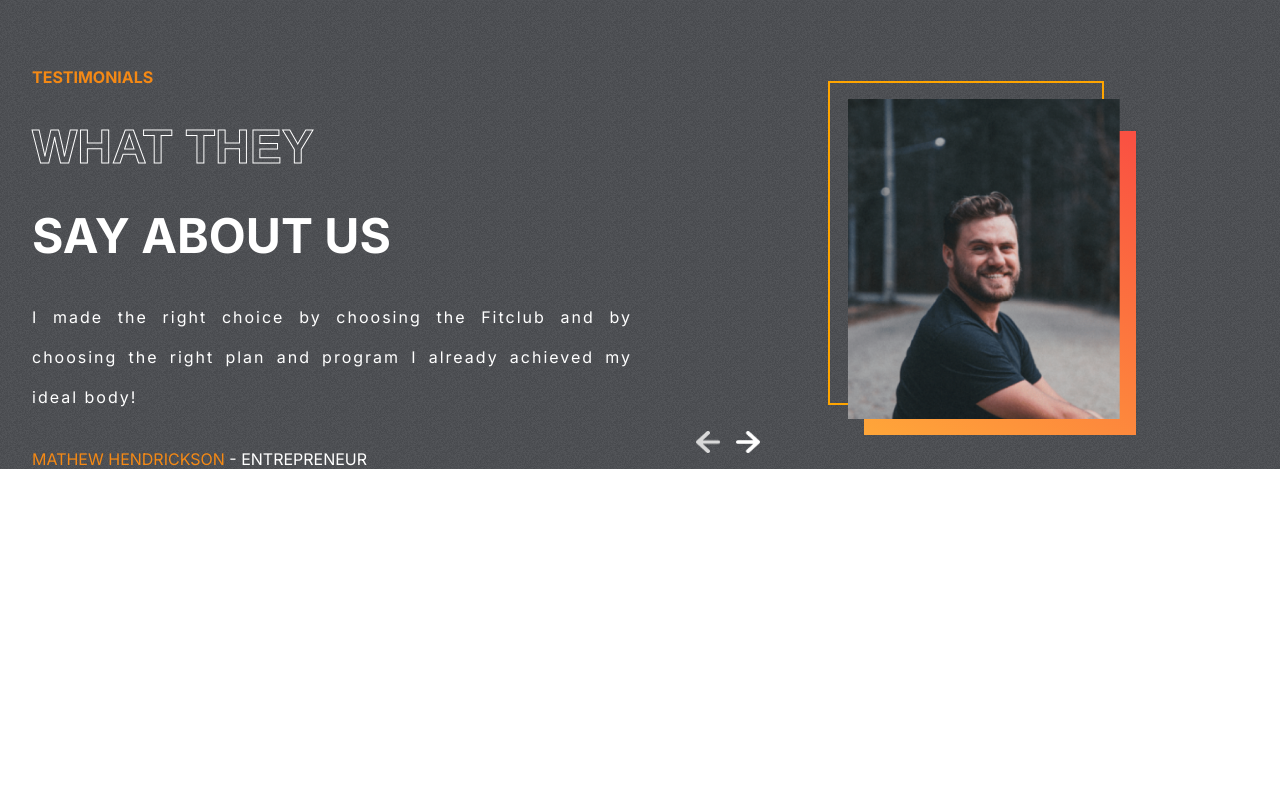
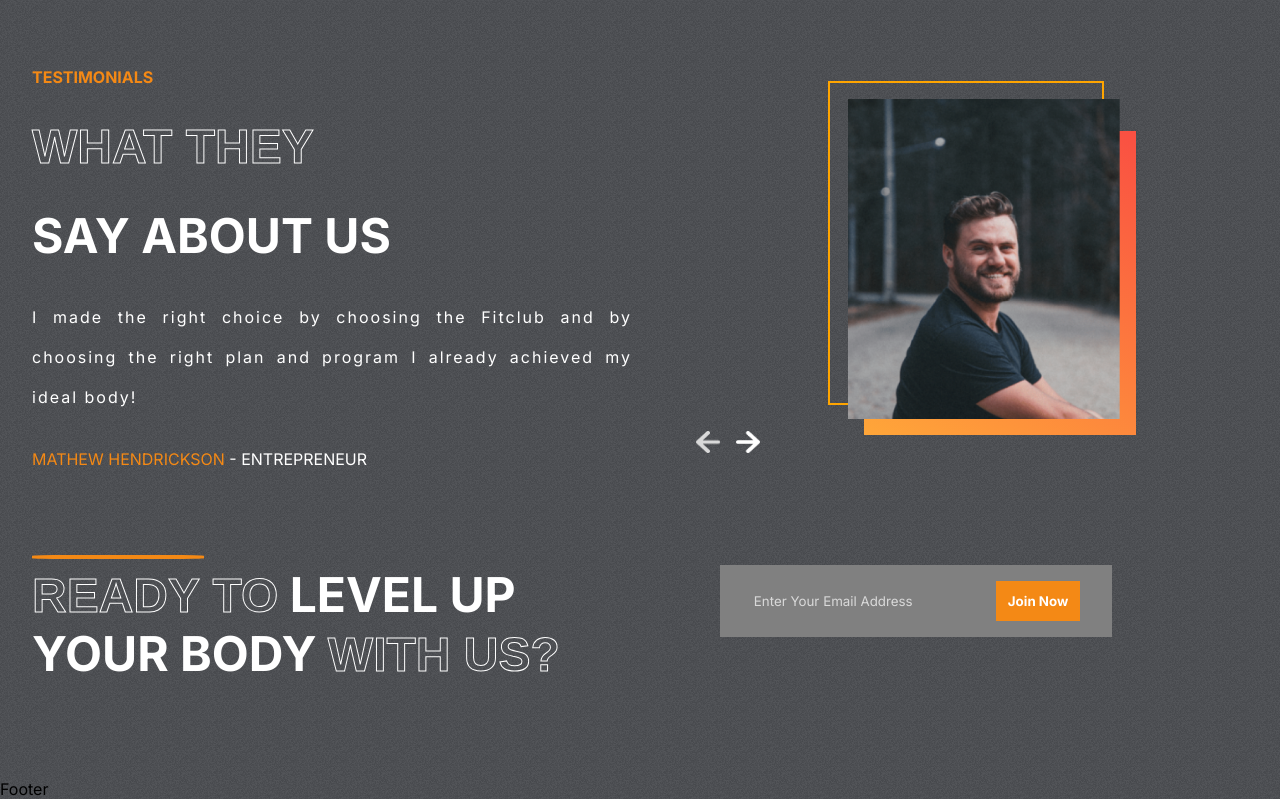
Before and after one commit to HarisShahnawaz/FitClub-reactApp, a React (Create React App) app: page / in a window 1280 px wide. Shown: the part 2489-3288 px from the top of the page. Before the commit the page ends 2958 px from the top, so only its background shows below. Built offline with nearby package versions, Linux system fonts and the light colour scheme.

Commit message:
added footer and join component

```diff
--- a/src/App.js
+++ b/src/App.js
@@ -1,5 +1,7 @@
 import './App.css';
+import Footer from './components/Footer/Footer';
 import Hero from './components/Hero/Hero';
+import Join from './components/Join/Join';
 import Plans from './components/Plans/Plans';
 import Programs from './components/Programs/Programs';
 import Reasons from './components/Reasons/Reasons';
@@ -12,6 +14,8 @@
         <Reasons/>
         <Plans/>
         <Testimonials/>
+        <Join/>
+        <Footer/>
     </div>
   );
 }
--- /dev/null
+++ b/src/components/Footer/Footer.jsx
@@ -0,0 +1,9 @@
+import React from 'react'
+import './Footer.css'
+const Footer = () => {
+  return (
+    <div>Footer</div>
+  )
+}
+
+export default Footer
--- /dev/null
+++ b/src/components/Join/Join.css
@@ -0,0 +1,45 @@
+.Join{
+    display: flex;
+    padding:  0 2rem;
+    gap: 10rem;
+}
+.left-j{
+    color: white;
+    font-size: 3rem;
+    font-weight: bold;
+    text-transform: uppercase;
+    position: relative;
+}
+.left-j>hr{
+position: absolute;
+width: 10.5rem;
+border: 2px solid var(--orange);
+border-radius: 20%;
+margin: -10px 0;
+}
+.right-j{
+    display: flex;
+    justify-content: center;
+    align-items: flex-start;
+
+}
+.email-container{
+    display: flex;
+    gap: 3rem;
+    background-color: gray;
+    padding: 1rem 2rem;
+}
+.email-container>input{
+    background-color: transparent;
+    border: none;
+    outline: none;
+    color: var(--lightgray);
+}
+::placeholder{
+   color: var(--lightgray);
+}
+.btn-j{
+    background-color: var(--orange);
+   color: white;
+
+}
--- /dev/null
+++ b/src/components/Join/Join.jsx
@@ -0,0 +1,47 @@
+import React ,{useRef}from 'react'
+import './Join.css'
+import emailjs from '@emailjs/browser'
+const Join = () => {
+    const form = useRef()
+    const sendEmail = (e) => {
+    e.preventDefault();
+
+    emailjs
+      .sendForm('service_5dim1k8', 'template_yrql1ye', form.current, {
+        publicKey: '8LCa2CBaAClfCuScb',
+      })
+      .then(
+        () => {
+          console.log('SUCCESS!');
+        },
+        (error) => {
+          console.log('FAILED...', error.text);
+        },
+      );
+  };
+  return (
+    <div className="Join" id="join-us">
+        <div className="left-j">
+            <hr />
+            <div>
+                <span className='stroke-text'>READY TO</span>
+                <span> LEVEL UP</span>
+                </div>
+                <div>
+                <span>YOUR BODY </span>
+                <span className='stroke-text'> WITH US?</span>
+                </div>
+
+        </div>
+        <div className="right-j">
+        <form ref={form} action="" className="email-container" onSubmit={sendEmail}>
+                <input type="email"  name='user_email' placeholder='Enter Your Email Address '/>
+                <button className='btn btn-j'>Join Now</button>
+            </form>
+        </div>
+
+    </div>
+  )
+}
+
+export default Join
--- a/src/components/Testimonials/Testimonials.jsx
+++ b/src/components/Testimonials/Testimonials.jsx
@@ -25,19 +25,25 @@
         <div></div>
         <img src={testimonialsData[selected].image} alt="" />
         <div className="arrows">
-            <img onClick={() => {
-                selected===0
-             ? setSelected(tLength - 1 )
-             :setSelected((prev) => prev - 1)
-            }} src={LeftArrow} alt="" />
+            <img
+  onClick={() => {
+    selected === 0
+      ? setSelected(tLength - 1)
+      : setSelected((prev) => prev - 1);
+  }}
+  src={LeftArrow}
+  alt=""
+/>
 
-            <img
-            onClick={()=> {
-                selected===tLength
-                ? setSelected(0)
-                :setSelected((prev) => prev + 1)
-            }}
-            src={RightArrow} alt="" />
+<img
+  onClick={() => {
+    selected === tLength - 1
+      ? setSelected(0)
+      : setSelected((prev) => prev + 1);
+  }}
+  src={RightArrow}
+  alt=""
+/>
 
         </div>
     </div>
--- a/src/data/testimonialsData.js
+++ b/src/data/testimonialsData.js
@@ -12,13 +12,13 @@
   },
   {
     image: image2,
-    review: 'Lorem ipsum dolor sit amet consectetur adipisicing elit. Commodi ipsam, ab itaque nam perferendis impedit sint ',
+    review: 'Joining FitClub was the best decision I made — with the perfect plan and program, I transformed my body and my confidence! ',
     name: 'JOHN KEVIN',
     status: 'COACH'
   },
   {
     image : image3,
-    review:' Lorem ipsum dolor sit, amet consectetur adipisicing elit. Minima aspernatur quod voluptatem',
+    review:' With the right guidance from FitClub, I stayed consistent and focused, and now I’ve reached the strongest version of myself!',
     name: 'FRANKLIN',
     status: "CUSTOMER"
   }
```
Also changed, not shown: src/components/Footer/Footer.css (added).
